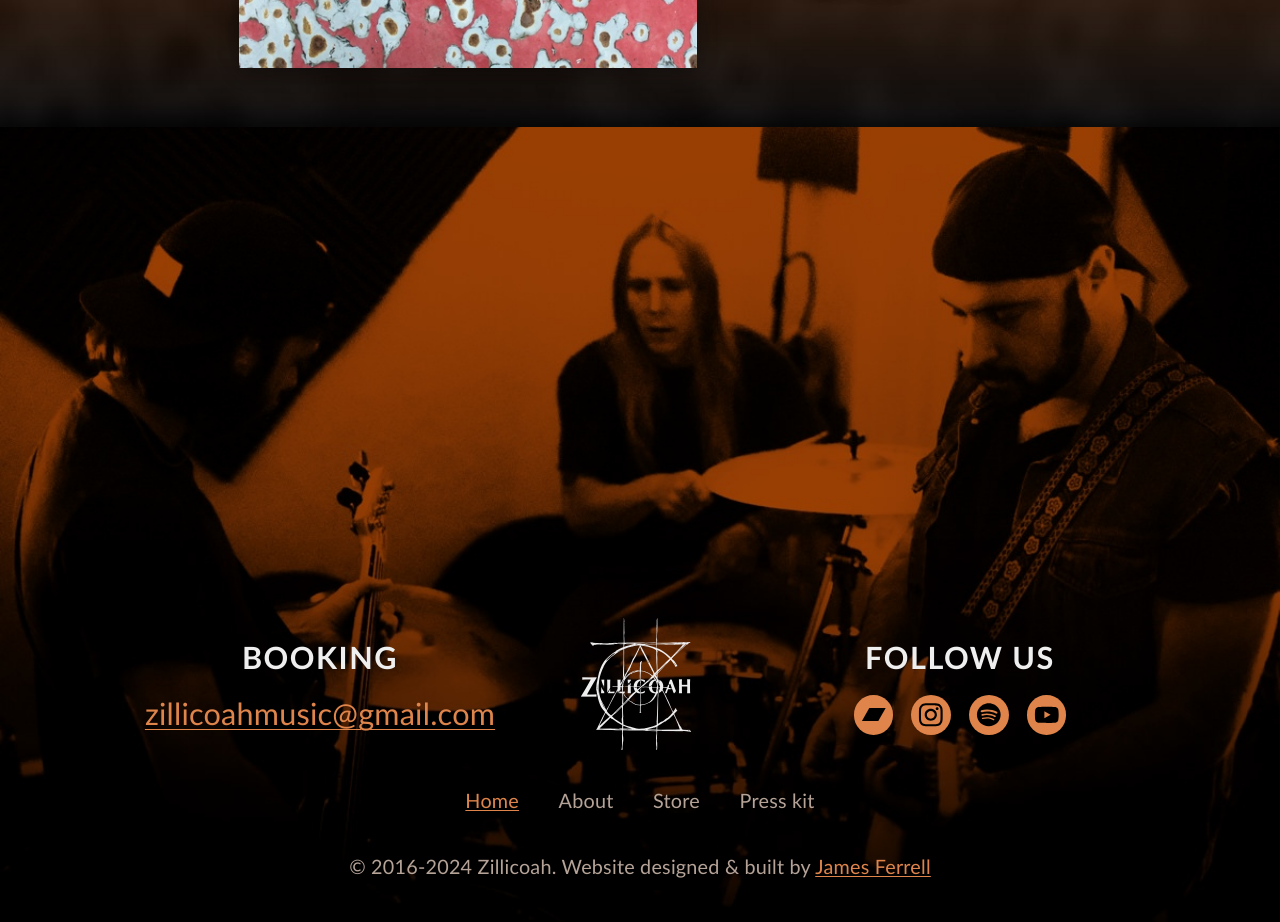
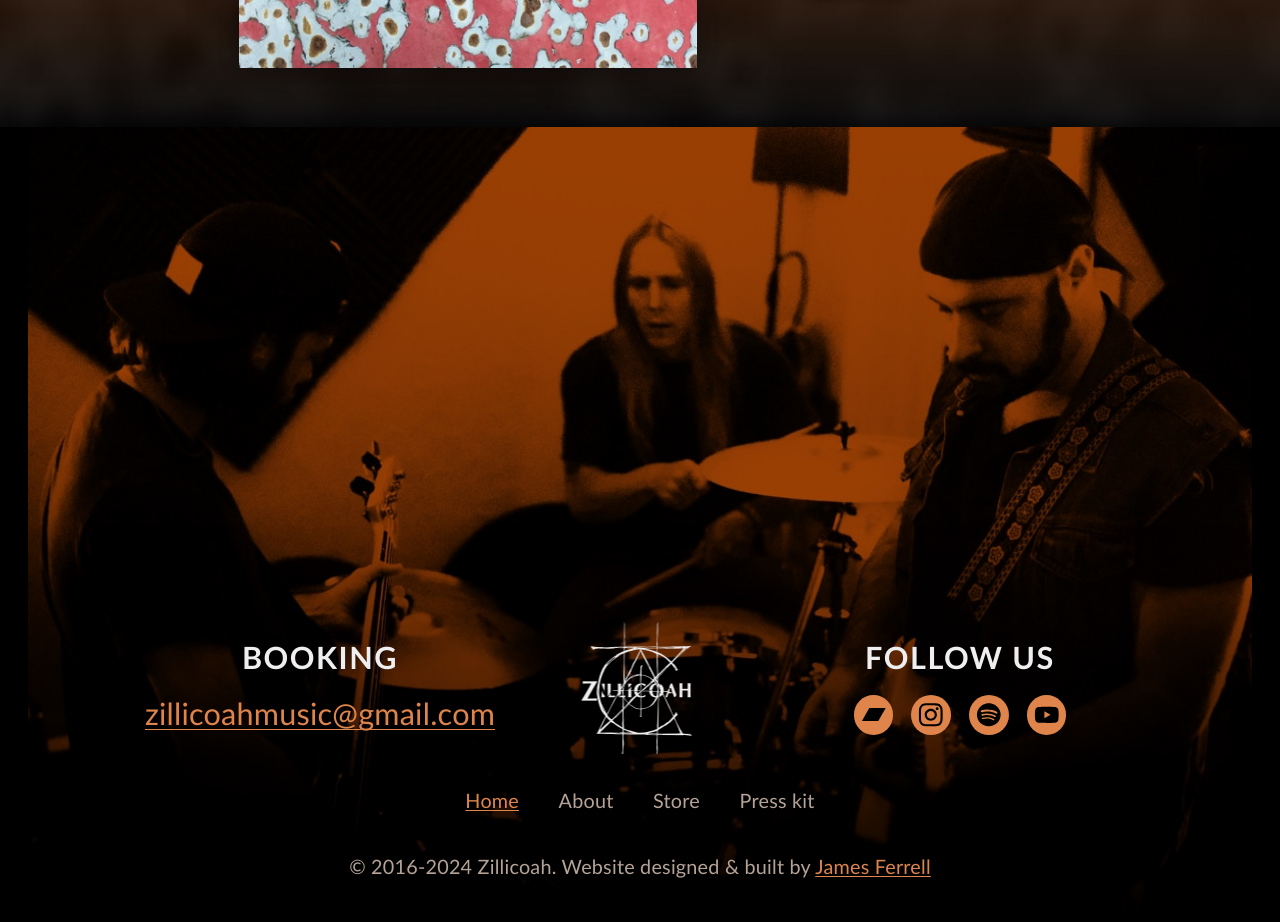
Before and after one commit to perpetualgrimace/zillicoah, a Next.js app: page / in a window 1280 px wide. Shown: the part 2400-3322 px from the top of the page. Built offline with nearby package versions, Linux system fonts and the light colour scheme; no server answers; a web font is replaced by a local one.

Commit message:
tweaks footer styles

```diff
--- a/components/layout/components/footer.scss
+++ b/components/layout/components/footer.scss
@@ -1,11 +1,15 @@
 .footer {
   margin-top: 0;
-  padding-top: 40%;
+  padding-top: $sp-xxl;
   padding-bottom: 2.5rem;
+
+  @media (min-width: 600px) {
+    padding-top: 40%;
+  }
 }
 .footer-bg {
   @include absolute-expand;
-  object-fit: cover;
+  object-fit: contain;
   object-position: 50% 15%;
   z-index: -1;
 }
@@ -39,6 +43,18 @@
   }
 }
 
+.footer-logo {
+  padding: $sp-sm;
+
+  @media (min-width: 800px) {
+    top: -$sp-xxl;
+  }
+
+  @media (min-width: 1200px) {
+    top: -1.75rem;
+  }
+}
+
 .footer-row {
   @media (min-width: 800px) {
     display: flex;
@@ -54,7 +70,6 @@
 
     .footer-logo {
       @include absolute-horizontal-center;
-      margin-top: -1.25rem;
     }
   }
 }
```
